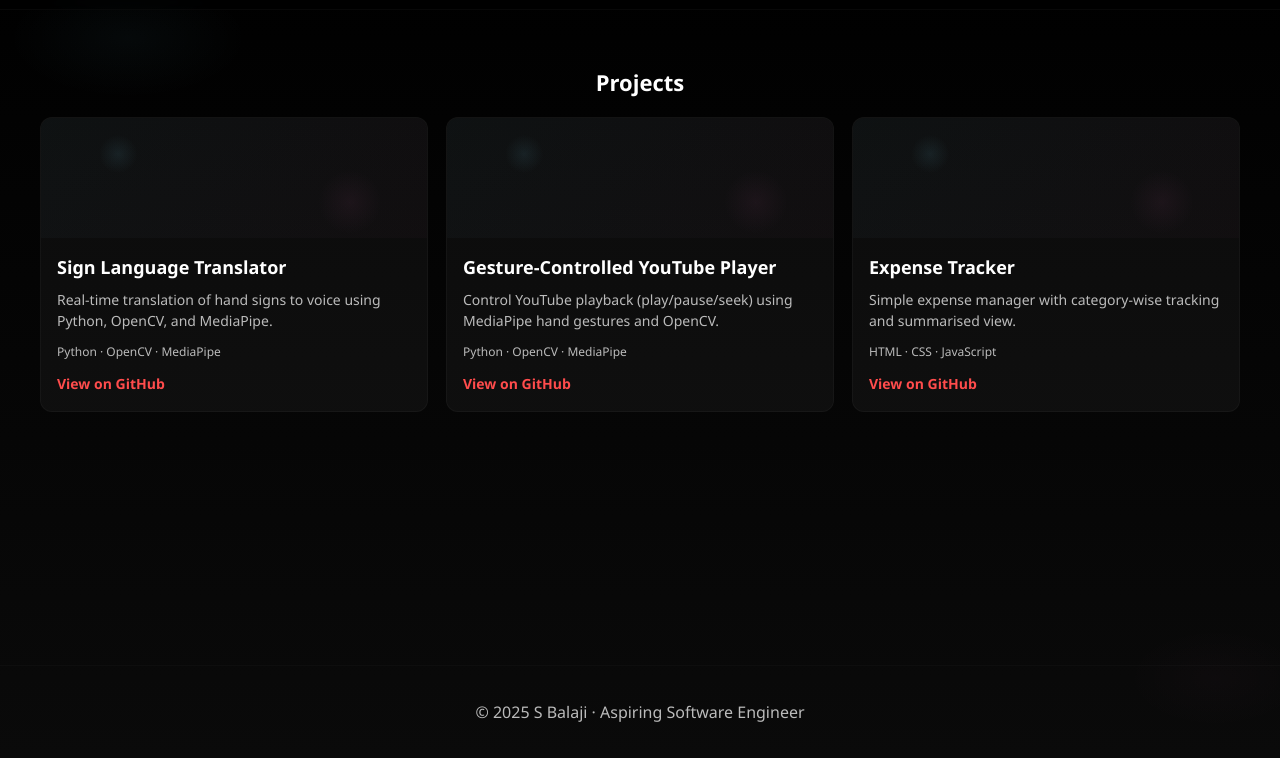
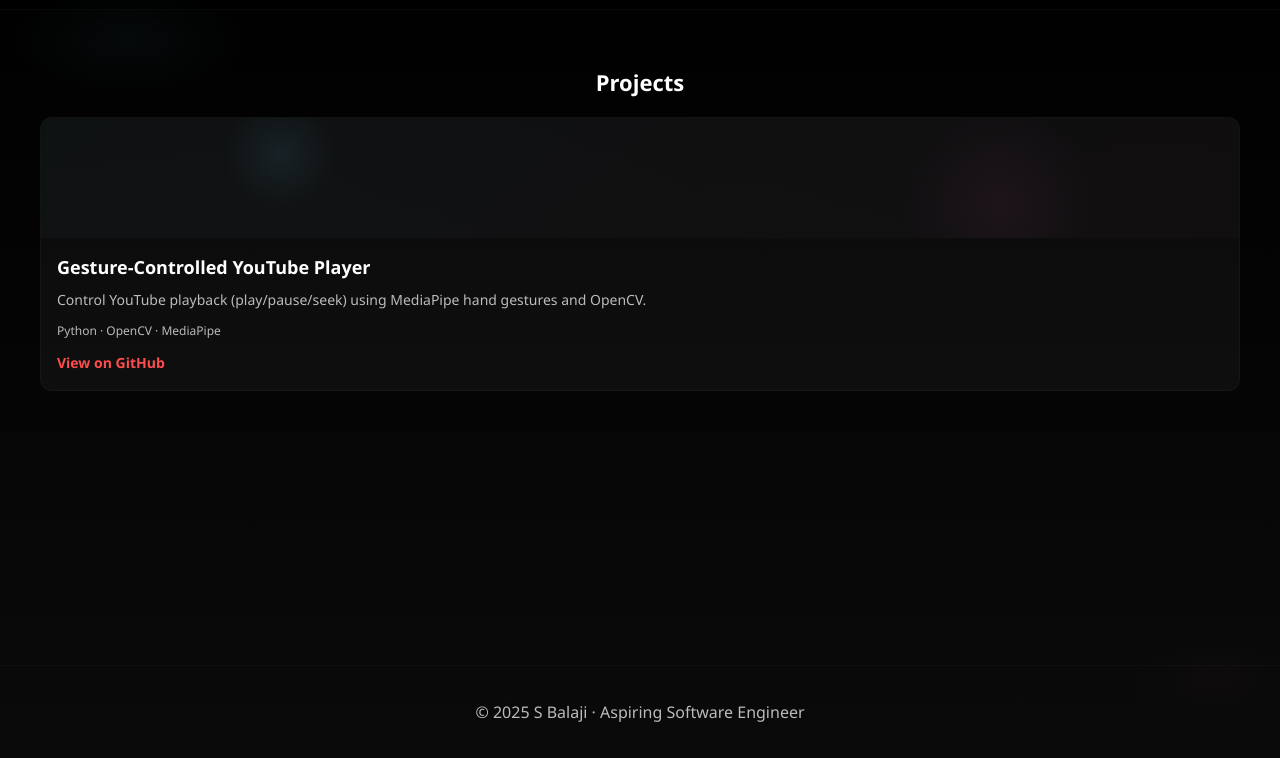
Before and after one commit to Balaji-Coder06/Portfolio, a plain HTML site: page projects.html in a window 1280 px wide. Shown: the part 42-800 px from the top of the page. Drawn offline with Linux system fonts and the light colour scheme.

Commit message:
Update projects.html

```diff
--- a/projects.html
+++ b/projects.html
@@ -36,20 +36,6 @@
 
       <div class="section-body">
         <div class="projects-grid">
-          <article class="card">
-            <div class="card-top">
-              <div class="card-img" aria-hidden></div>
-            </div>
-            <div class="card-body">
-              <h3>Sign Language Translator</h3>
-              <p>Real-time translation of hand signs to voice using Python, OpenCV, and MediaPipe.</p>
-              <div class="tags">Python · OpenCV · MediaPipe</div>
-              <div class="card-actions">
-                <a class="link-btn" href="https://github.com/Balaji-Coder06/Sign_language_translator" target="_blank" rel="noopener">View on
-                  GitHub</a>
-              </div>
-            </div>
-          </article>
 
           <article class="card">
             <div class="card-top">
@@ -66,20 +52,6 @@
             </div>
           </article>
 
-          <article class="card">
-            <div class="card-top">
-              <div class="card-img" aria-hidden></div>
-            </div>
-            <div class="card-body">
-              <h3>Expense Tracker</h3>
-              <p>Simple expense manager with category-wise tracking and summarised view.</p>
-              <div class="tags">HTML · CSS · JavaScript</div>
-              <div class="card-actions">
-                <a class="link-btn" href="https://github.com/Balaji-Coder06/Expense_Tracker" target="_blank" rel="noopener">View on
-                  GitHub</a>
-              </div>
-            </div>
-          </article>
         </div>
       </div>
     </section>
```
